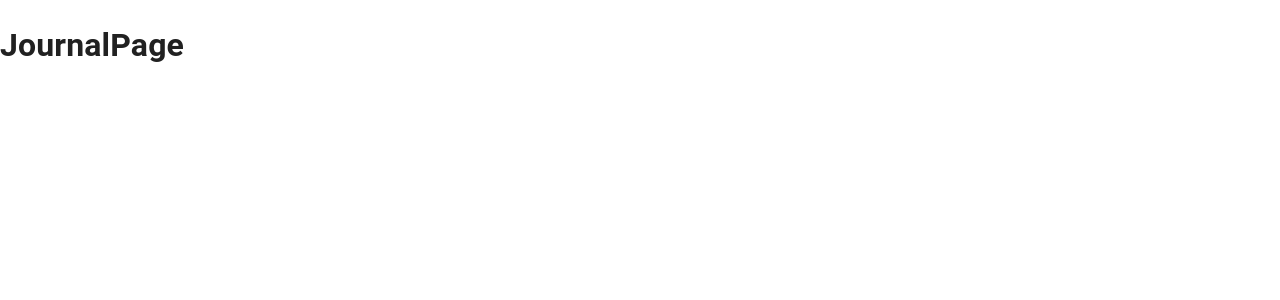
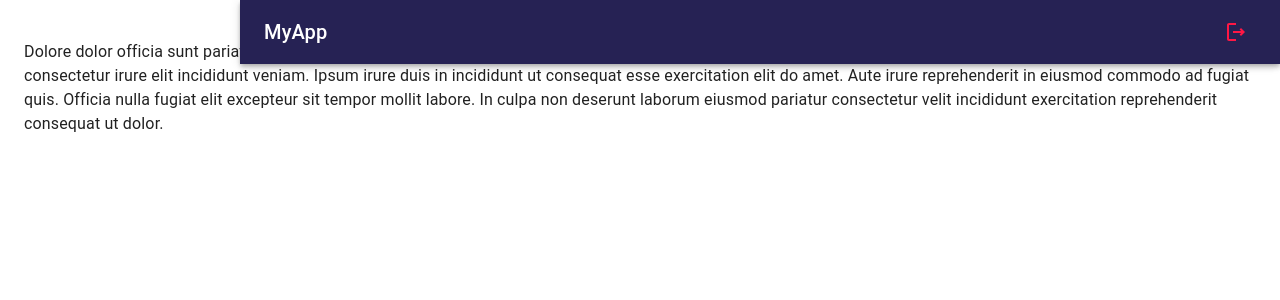
Before and after one commit to jhonathan0835/journal-app, a React (Vite) app in the folder journal-app/: page / in a window 1280 px wide. Shown: the top 300 px of the page. Built offline with nearby package versions, Linux system fonts and the light colour scheme.

Commit message:
NavBar funcionando

```diff
--- /dev/null
+++ b/journal-app/src/journal/components/NavBar.tsx
@@ -0,0 +1,44 @@
+import { LogoutOutlined, MenuOutlined } from "@mui/icons-material";
+import { AppBar, IconButton, Toolbar, Grid, Typography } from "@mui/material";
+
+interface NavBarProps {
+  drawerWidth: number;
+}
+
+const NavBar = ({ drawerWidth }: NavBarProps) => {
+  return (
+    <AppBar
+      position="fixed"
+      sx={{
+        width: { sm: `calc(100% - ${drawerWidth}px)` },
+        ml: { sm: `${drawerWidth}px` },
+      }}
+    >
+      <Toolbar>
+        <IconButton
+          color="inherit"
+          edge="start"
+          sx={{
+            mr: 2,
+            display: { sm: "none" },
+          }}
+        >
+          <MenuOutlined />
+        </IconButton>
+
+        <Grid container direction="row" justifyContent="space-between" alignItems="center">
+          <Typography variant="h6" noWrap component="div">
+            MyApp
+          </Typography>
+        </Grid>
+
+        {/* Logout button moved to the end */}
+        <IconButton color="error" sx={{ ml: 'auto' }}>
+          <LogoutOutlined />
+        </IconButton>
+      </Toolbar>
+    </AppBar>
+  );
+};
+
+export default NavBar;
--- /dev/null
+++ b/journal-app/src/journal/layout/JournalLayout.tsx
@@ -0,0 +1,36 @@
+import { Box } from "@mui/material"
+import { ReactNode } from "react";
+import NavBar from "../components/NavBar";
+
+interface AuthLayoutProps {
+  children: ReactNode;
+}
+
+const drawerWidth = 240;
+
+const JournalLayout = ({children}:AuthLayoutProps) => {
+  return (
+
+    <Box>
+
+        {/* NavBar */}
+        <NavBar drawerWidth={drawerWidth} />
+
+        {/* Sidebar */}
+
+        <Box
+        component='main'
+        sx={{flexGrow: 1, p: 3}}
+        >
+            {/* Toolbar */}
+            {children}
+
+        </Box>
+
+    </Box>
+
+
+  )
+}
+
+export default JournalLayout
--- a/journal-app/src/journal/pages/JournalPage.tsx
+++ b/journal-app/src/journal/pages/JournalPage.tsx
@@ -1,10 +1,11 @@
+import JournalLayout from "../layout/JournalLayout"
 
 const JournalPage = () => {
   return (
-    <div>
-        <h1>JournalPage</h1>
+    <JournalLayout>
+        <p>Dolore dolor officia sunt pariatur. Amet consectetur dolor ut do labore reprehenderit quis officia aliquip nostrud magna ut quis sint. Ipsum proident pariatur dolore consectetur irure elit incididunt veniam. Ipsum irure duis in incididunt ut consequat esse exercitation elit do amet. Aute irure reprehenderit in eiusmod commodo ad fugiat quis. Officia nulla fugiat elit excepteur sit tempor mollit labore. In culpa non deserunt laborum eiusmod pariatur consectetur velit incididunt exercitation reprehenderit consequat ut dolor.</p>
 
-    </div>
+    </JournalLayout>
   )
 }
 
```
